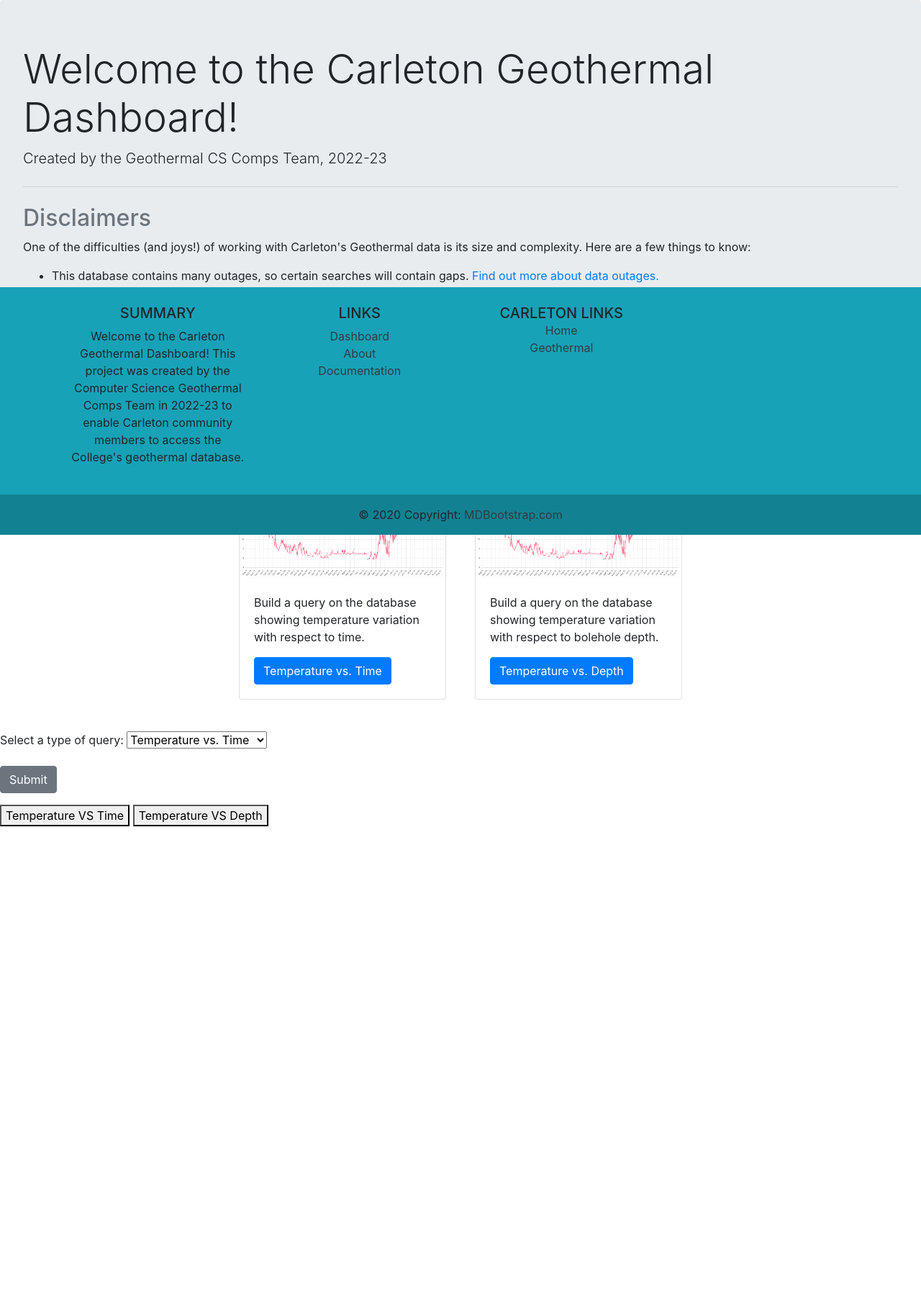
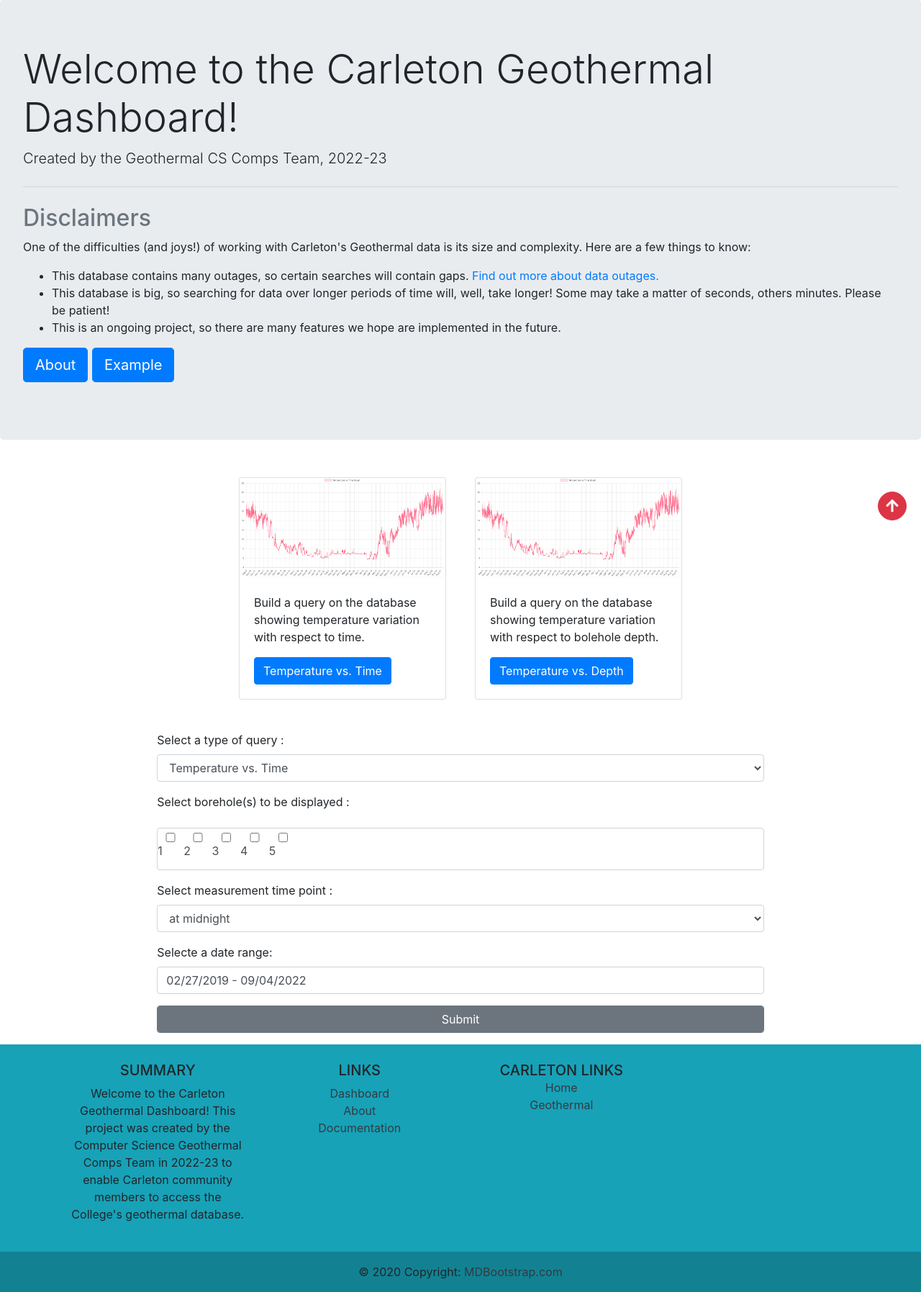
Before and after one commit to acdalal/geothermal, a Django app: template geothermalsite/dashboard/templates/dashboard/index.html in a window 1280 px wide. Shown: the part 57-1852 px from the top of the page at 72% size. Before the commit the page ends 1205 px from the top, so only its background shows below. Run offline with Django 4.2, Linux system fonts and the light colour scheme; tables that the repository leaves empty hold one stand-in row (values such as "Sample post"); the template is opened without the code that fills it: values that come from a table or form of the project are taken from there, most other values are stand-ins (such as "Sample title", 1, 10 or a date in 2020); some libraries are stand-ins or nearby versions.

Commit message:
initial styling of form

```diff
--- a/geothermalsite/dashboard/forms.py
+++ b/geothermalsite/dashboard/forms.py
@@ -17,22 +17,31 @@ class TempVsTimeForm(forms.Form):
     """
 
     boreholeNumber = forms.ChoiceField(
-        label="Display temperature from borehole number ",
+        label="Display temperature from borehole number",
         choices=[(1, 1), (2, 2), (3, 3), (4, 4), (5, 5)],
+        widget=forms.Select(attrs={"class": "form-control"}),
     )
     dateRange = forms.CharField(
-        label="during ",
+        label="during",
         widget=forms.TextInput(
             attrs={
                 "autocomplete": "off",
                 "value": f"{DATA_START_DATE} - {DATA_END_DATE}",
+                "class": "form-control",
             }
         ),
     )
 
     depth = forms.IntegerField(
         label="at depth:",
-        widget=forms.NumberInput(attrs={"type": "number", "min": "0", "step": "1"}),
+        widget=forms.NumberInput(
+            attrs={
+                "type": "number",
+                "min": "0",
+                "step": "1",
+                "class": "form-control",
+            }
+        ),
     )
 
 
@@ -51,10 +60,17 @@ class TempVsDepthForm(forms.Form):
     boreholeNumber = forms.ChoiceField(
         label="Display temperature from borehole number ",
         choices=[(1, 1), (2, 2), (3, 3), (4, 4), (5, 5)],
+        widget=forms.Select(attrs={"class": "form-control"}),
     )
     timestamp = forms.CharField(
         label="at time ",
-        widget=forms.TextInput(attrs={"autocomplete": "off", "value": DATA_START_DATE}),
+        widget=forms.TextInput(
+            attrs={
+                "autocomplete": "off",
+                "value": DATA_START_DATE,
+                "class": "form-control",
+            }
+        ),
     )
 
 
@@ -68,10 +84,40 @@ class QuerySelectionForm(forms.Form):
         the type of query to be executed
     """
 
+    BOREHOLE_NUMBERS = [(1, "1"), (2, "2"), (3, "3"), (4, "4"), (5, "5")]
+
     queryType = forms.ChoiceField(
-        label="Select a type of query:",
+        label="Select a type of query ",
         choices=[
             ("tempvstime", "Temperature vs. Time"),
             ("tempvsdepth", "Temperature vs. Depth"),
         ],
+        widget=forms.Select(attrs={"class": "form-control"}),
     )
+    boreholeNumbers = forms.MultipleChoiceField(
+        label="Select borehole(s) to be displayed ",
+        required=True,
+        choices=BOREHOLE_NUMBERS,
+        widget=forms.CheckboxSelectMultiple(
+            attrs={"class": "form-control form-check-inline"}
+        ),
+    )
+    measurementTimePoint = forms.ChoiceField(
+        label="Select measurement time point ",
+        choices=[
+            ("midnight", "at midnight"),
+            ("noon", "at noon"),
+            ("daily_average", "daily average"),
+        ],
+        widget=forms.Select(attrs={"class": "form-control"}),
+    )
+    dateRange = forms.CharField(
+        label="Selecte a date range",
+        widget=forms.TextInput(
+            attrs={
+                "autocomplete": "off",
+                "value": f"{DATA_START_DATE} - {DATA_END_DATE}",
+                "class": "form-control",
+            }
+        ),
+    )
--- a/geothermalsite/dashboard/templates/dashboard/footer.html
+++ b/geothermalsite/dashboard/templates/dashboard/footer.html
@@ -1,4 +1,5 @@
-<footer class="bg-info text-center text-lg-start fixed-bottom">
+<footer class="bg-info text-center text-lg-start">
+    {% comment %} took out "fixed-bottom" {% endcomment %}
     <!-- Grid container -->
     <div class="container p-4">
       <!--Grid row-->
--- a/geothermalsite/dashboard/templates/dashboard/index.html
+++ b/geothermalsite/dashboard/templates/dashboard/index.html
@@ -6,17 +6,62 @@
 
     {% include 'dashboard/querycards.html' %}
 
-    {# Query selection dropdown form #}
-    <form action="" method="post">
-        <br>
-        {# Django requires this token statement #}
-        {% csrf_token %}
+    <div class="form-container">
+        <div class="row">
+            <div class="col-md-8 offset-md-2">
+    {# TempVsDepth form #}
+                <form action="/tempvsdepth/" method="post">
+                    <br>
+                    {# Django requires this token statement #}
+                    {% csrf_token %}
 
-        {{ form.as_p }}
+                    {{ form.as_p }}
+                    <script type="text/javascript">
+                        $(function() {
 
-        <input type="submit" value="Submit" class="btn btn-secondary"/>
-    </form>
+                            var start = moment().subtract(29, 'days');
+                            var end = moment();
 
-    <button type="button" onclick="window.location.href='tempvstime'">Temperature VS Time</button>
-    <button type="button" onclick="window.location.href='tempvsdepth'">Temperature VS Depth</button>
+
+                            function cb(start, end) {
+                                $('#id_dateRange').html(start.format('MMMM D, YYYY') + ' - ' + end.format('MMMM D, YYYY'));
+                            }
+
+                            var disabledRanges = [];
+                            {% for range in outageList %}
+                                disabledRanges.push({ start: '{{ range.startDate }}', end: '{{ range.endDate }}' });
+                            {% endfor %}
+                            $('#id_dateRange').daterangepicker({
+
+                                isInvalidDate: function(date) {
+                                    for (var i = 0; i < disabledRanges.length; i++) {
+                                        if (date >= moment(disabledRanges[i].start) && date <= moment(disabledRanges[i].end)) {
+                                            return true;
+                                        }
+                                    }
+                                    return false;
+                                },
+                                minDate: "{{ dataStartDate }}",
+                                maxDate: "{{ dataEndDate }}",
+                                ranges: {
+                                'Last 7 Available Days': [moment("{{ dataEndDate }}").subtract(6, 'days'), moment()],
+                                'Last 30 Available Days': [moment("{{ dataEndDate }}").subtract(29, 'days'), moment()],
+                                'Last 3 Available Months': [moment("{{ dataEndDate }}").subtract(3, 'months'), moment()],
+                                'Last Available Year': [moment("{{ dataEndDate }}").subtract(1, 'years'), moment()]
+                                },
+
+                            }, cb);
+
+                            cb(start, end);
+
+                        });
+                    </script>
+                    <div>
+                        <input type="submit" value="Submit" class="btn btn-secondary form-control"/>
+                    </div>
+                </form>
+            </div>
+        </div>
+    </div>
+
 {% endblock %}
--- a/geothermalsite/dashboard/views.py
+++ b/geothermalsite/dashboard/views.py
@@ -17,6 +17,7 @@ from .helper.renderFunctions import (
 
 
 def index(request: HttpRequest):
+    # will need to adjust to TempVsDepth directly if we wanna have the query here
     if request.method == "POST":
         queryType = getUserQueryType(request)
 
```
Also changed, not shown: geothermalsite/dashboard/templates/dashboard/form_formatting.html (deleted, +0 -73 lines), geothermalsite/dashboard/templates/dashboard/tempvstime.html (+8 -4 lines).
